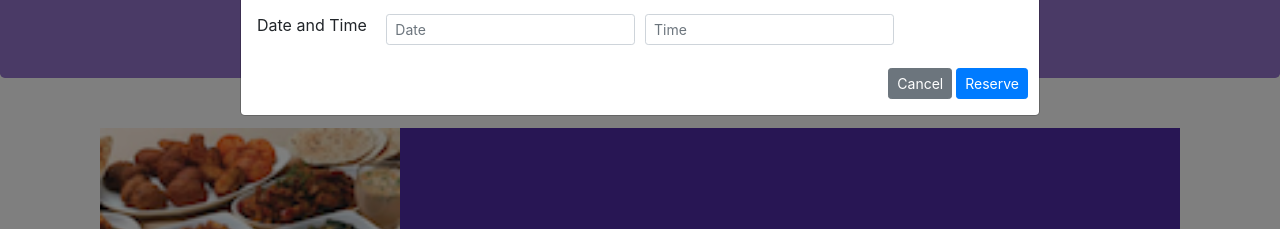
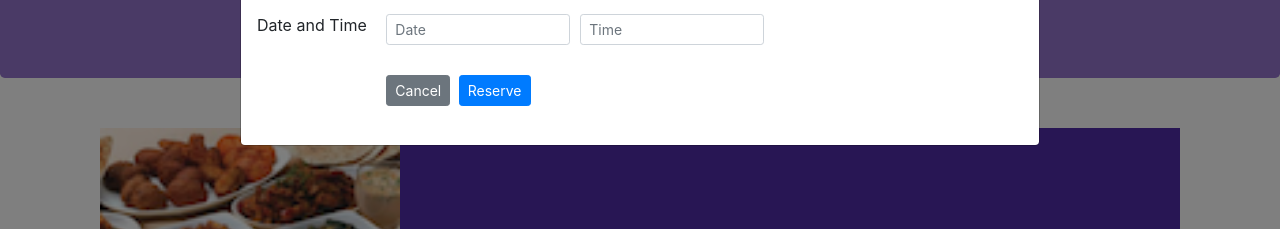
Before and after one commit to xueqing/bootstrap4, a website: page index.html in a window 1280 px wide. Both pictures are taken after a click on the button "Reserve Table". Shown: the part 256-485 px from the top of the page. Drawn offline with nearby package versions, Linux system fonts and the light colour scheme.

Commit message:
modify form-row layout of buttons

```diff
--- a/index.html
+++ b/index.html
@@ -95,16 +95,20 @@
                             <div class="form-group col-sm-2 col-form-label">
                                 <label class="text" for="time">Date and Time</label>
                             </div>
-                            <div class="form-group col-sm-4 col-form-label">
+                            <div class="form-group col-sm-3 col-form-label">
                                 <input type="text" class="form-control form-control-sm mr-1" id="date" placeholder="Date">
                             </div>
-                            <div class="form-group col-sm-4 col-form-label">
+                            <div class="form-group col-sm-3 col-form-label">
                                 <input type="text" class="form-control form-control-sm mr-1" id="time" placeholder="Time">
                             </div>
                         </div>
                         <div class="form-row">
-                            <button type="button" class="btn btn-secondary btn-sm ml-auto" data-dismiss="modal">Cancel</button>
-                            <button type="submit" class="btn btn-primary btn-sm ml-1">Reserve</button>
+                                <div class="form-group col-sm-2">
+                                </div>
+                                <div class="form-group col-sm col-form-label">
+                                    <button type="button" class="btn btn-secondary btn-sm ml-auto" data-dismiss="modal">Cancel</button>
+                                    <button type="submit" class="btn btn-primary btn-sm ml-1">Reserve</button>
+                                </div>
                         </div>
                     </form>
                 </div>
```
